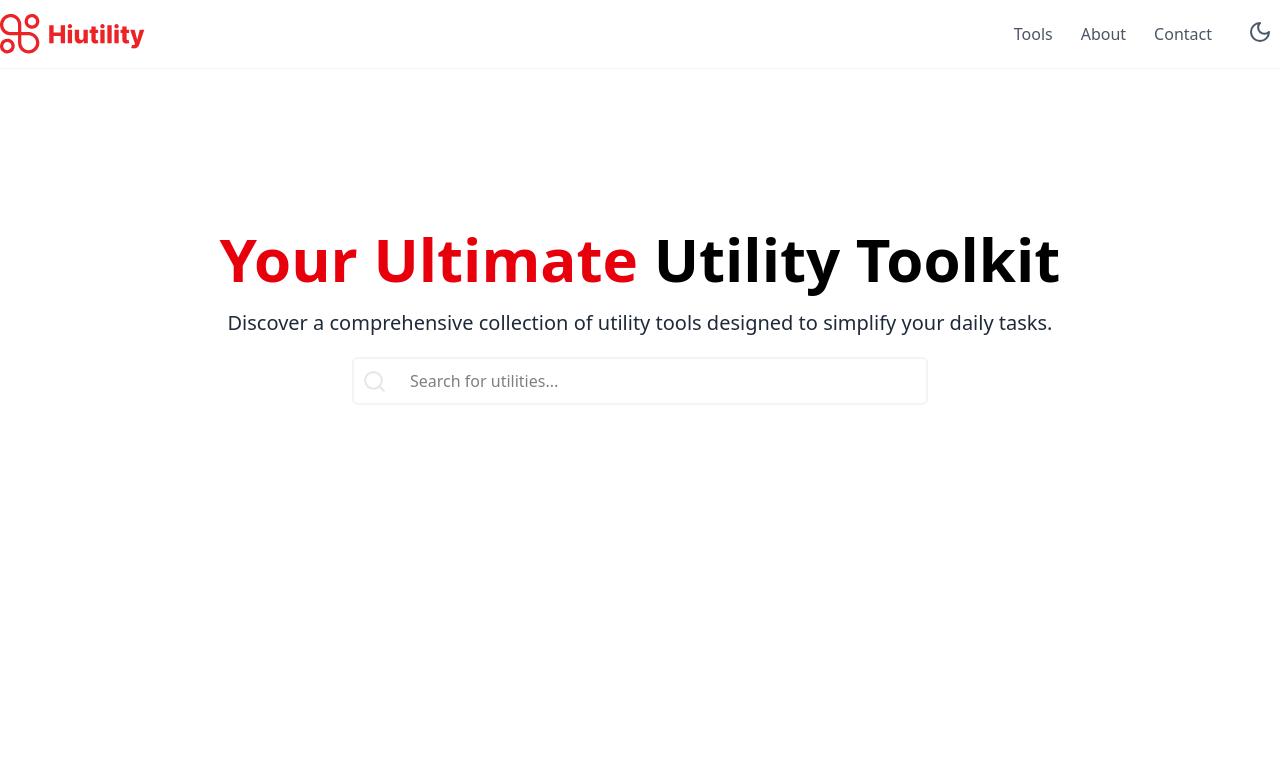
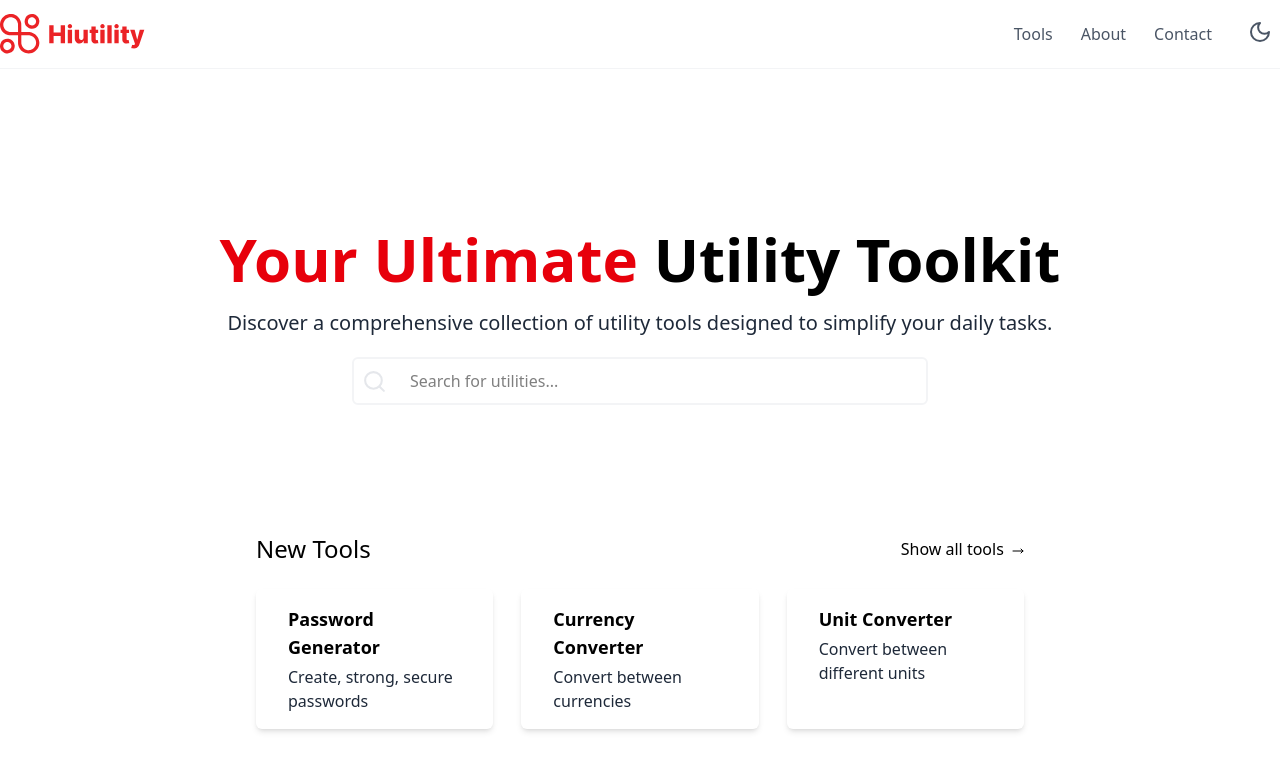
Before and after one commit to asimnp/hiutility, a React (Vite) app: page / in a window 1280 px wide. Shown: the top 770 px of the page. Built offline with nearby package versions, Linux system fonts and the light colour scheme.

Commit message:
create new tools section

```diff
--- /dev/null
+++ b/src/components/NewTools.jsx
@@ -0,0 +1,32 @@
+import { LuMoveRight } from "react-icons/lu";
+import ToolCard from "./ToolCard";
+
+export default function NewTools() {
+  return (
+    <div className="max-w-3xl mx-auto mt-32">
+      <div className="flex justify-between items-center mb-6">
+        <div className="text-2xl font-medium">New Tools</div>
+        <a href="#" className="hover:text-red-600">
+          Show all tools <LuMoveRight className="inline pl-1" />
+        </a>
+      </div>
+
+      <div className="grid grid-cols-3 gap-7">
+        <ToolCard
+          title="Password Generator"
+          description="Create, strong, secure passwords"
+        />
+
+        <ToolCard
+          title="Currency Converter"
+          description="Convert between currencies"
+        />
+
+        <ToolCard
+          title="Unit Converter"
+          description="Convert between different units"
+        />
+      </div>
+    </div>
+  );
+}
--- /dev/null
+++ b/src/components/ToolCard.jsx
@@ -0,0 +1,10 @@
+export default function ToolCard({ title, description }) {
+  return (
+    <div className="shadow-md rounded-md px-8 py-4">
+      <div className="mb-1">
+        <a href="#" className="font-semibold text-lg hover:text-red-600 hover:underline">{title}</a>
+      </div>
+      <p className="text-gray-800">{description}</p>
+    </div>
+  );
+}
--- a/src/pages/Home.jsx
+++ b/src/pages/Home.jsx
@@ -1,5 +1,6 @@
 import Hero from "../components/Hero";
 import Navbar from "../components/Navbar";
+import NewTools from "../components/NewTools";
 import SearchBar from "../components/SearchBar";
 
 export default function HomePage() {
@@ -9,6 +10,7 @@ export default function HomePage() {
       <hr className="text-gray-100 mt-3" />
       <Hero />
       <SearchBar />
+      <NewTools />
     </div>
   );
 }
```
